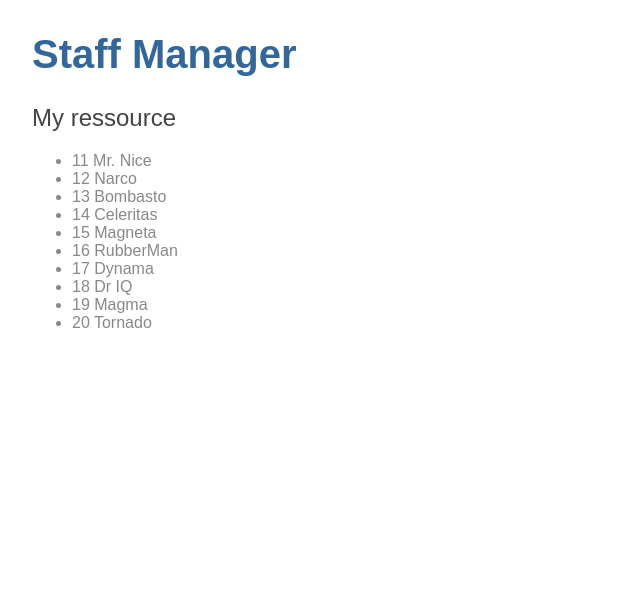
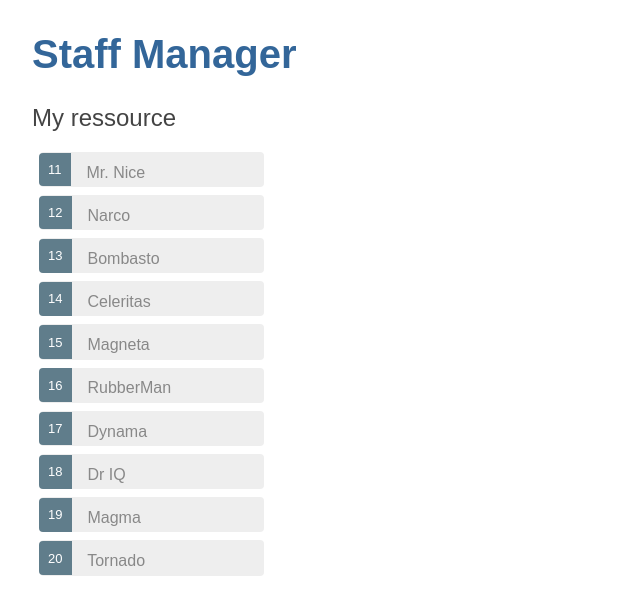
Before and after one commit to salade2doigts/AngularSkills, an Angular app: page / in a window 1280 px wide. Shown: the top 614 px of the page, without its empty margins (0-640 px from the left). Built offline with nearby package versions, Linux system fonts and the light colour scheme.

Commit message:
styling list and class selection

```diff
--- a/src/app/heroes/heroes.component.css
+++ b/src/app/heroes/heroes.component.css
@@ -0,0 +1,48 @@
+/* HeroesComponent's private CSS styles */
+.selected {
+  background-color: #CFD8DC !important;
+  color: white;
+}
+.heroes {
+  margin: 0 0 2em 0;
+  list-style-type: none;
+  padding: 0;
+  width: 15em;
+}
+.heroes li {
+  cursor: pointer;
+  position: relative;
+  left: 0;
+  background-color: #EEE;
+  margin: .5em;
+  padding: .3em 0;
+  height: 1.6em;
+  border-radius: 4px;
+}
+.heroes li.selected:hover {
+  background-color: #BBD8DC !important;
+  color: white;
+}
+.heroes li:hover {
+  color: #607D8B;
+  background-color: #DDD;
+  left: .1em;
+}
+.heroes .text {
+  position: relative;
+  top: -3px;
+}
+.heroes .badge {
+  display: inline-block;
+  font-size: small;
+  color: white;
+  padding: 0.8em 0.7em 0 0.7em;
+  background-color: #607D8B;
+  line-height: 1em;
+  position: relative;
+  left: -1px;
+  top: -4px;
+  height: 1.8em;
+  margin-right: .8em;
+  border-radius: 4px 0 0 4px;
+}
--- a/src/app/heroes/heroes.component.html
+++ b/src/app/heroes/heroes.component.html
@@ -1,6 +1,6 @@
 <h2>My ressource</h2>
 <ul class="heroes">
-  <li *ngFor="let hero of heroes" (click)="onSelect(hero)"><!-- initialisation de l'élement li au click-->
+  <li *ngFor="let hero of heroes" (click)="onSelect(hero)" [class.selected]="hero === selectedHero" ><!-- initialisation de l'élement li au click / choisi la class selected si li(hero) est selectionné(boucle puis compare la selection a l'objet hero -->
     <span class="badge">{{hero.id}}</span> {{hero.name}}
   </li>
 </ul>
```
